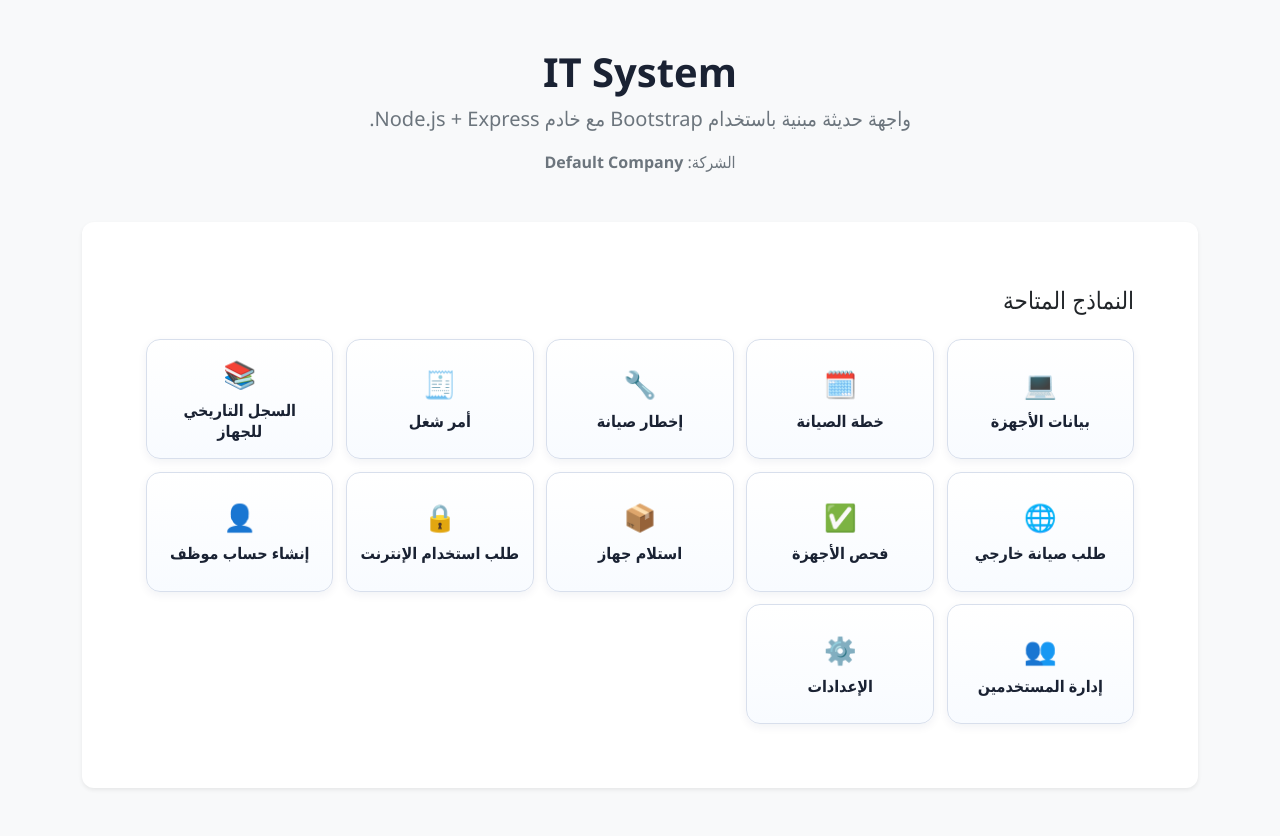
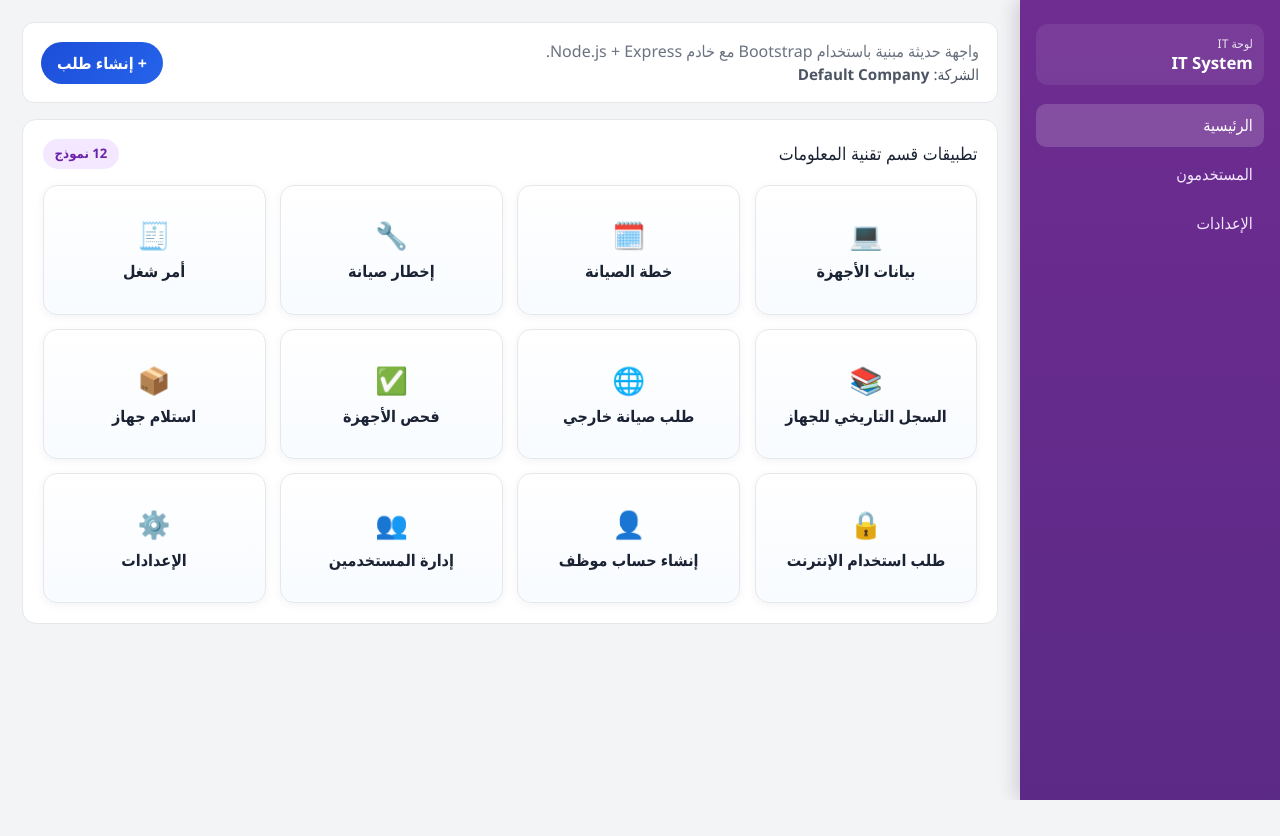
Before and after one commit to bahaa2008/gieco-it, a website: page index.html in a window 1280 px wide. After the commit the page ends 800 px from the top, so only its background shows below. Drawn offline with nearby package versions, Linux system fonts and the light colour scheme.

Commit message:
Redesign home UI with Odoo-inspired dashboard layout

```diff
--- a/index.html
+++ b/index.html
@@ -11,18 +11,38 @@
     />
     <link rel="stylesheet" href="static/css/styles.css" />
   </head>
-  <body class="bg-body-tertiary">
-    <header class="container py-5 text-center">
-      <img id="brandLogo" class="brand-logo mb-3" alt="شعار الشركة" hidden />
-      <h1 id="brandTitle" class="display-6 fw-bold">IT System</h1>
-      <p id="brandSubtitle" class="lead text-secondary">واجهة حديثة مبنية باستخدام Bootstrap مع خادم Node.js + Express.</p>
-      <p class="text-secondary mb-0">الشركة: <strong id="brandCompanyName">Default Company</strong></p>
-    </header>
+  <body class="odoo-surface">
+    <div class="app-shell">
+      <aside class="app-sidebar">
+        <div class="sidebar-brand">
+          <img id="brandLogo" class="brand-logo" alt="شعار الشركة" hidden />
+          <div>
+            <p class="sidebar-brand-label">لوحة IT</p>
+            <h1 id="brandTitle" class="sidebar-brand-title">IT System</h1>
+          </div>
+        </div>
+        <nav class="sidebar-nav" aria-label="التنقل الرئيسي">
+          <a class="sidebar-link active" href="#">الرئيسية</a>
+          <a class="sidebar-link" href="page/users-management">المستخدمون</a>
+          <a class="sidebar-link" href="page/settings">الإعدادات</a>
+        </nav>
+      </aside>
 
-    <main class="container pb-5">
-      <section class="card shadow-sm border-0">
-        <div class="card-body p-4 p-md-5">
-          <h2 class="h4 mb-4">النماذج المتاحة</h2>
+      <main class="app-content">
+        <header class="content-topbar">
+          <div>
+            <p id="brandSubtitle" class="topbar-subtitle">واجهة حديثة مبنية باستخدام Bootstrap مع خادم Node.js + Express.</p>
+            <p class="topbar-company mb-0">الشركة: <strong id="brandCompanyName">Default Company</strong></p>
+          </div>
+          <button type="button" class="primary-btn">+ إنشاء طلب</button>
+        </header>
+
+        <section class="dashboard-panel">
+          <div class="panel-header">
+            <h2 class="panel-title">تطبيقات قسم تقنية المعلومات</h2>
+            <span class="panel-badge">12 نموذج</span>
+          </div>
+
           <ul class="forms-grid list-unstyled" aria-label="قائمة النماذج">
             <li><a class="grid-link" href="page/f-it-01-01"><span class="grid-icon">💻</span><span class="grid-title">بيانات الأجهزة</span></a></li>
             <li><a class="grid-link" href="page/f-it-01-02"><span class="grid-icon">🗓️</span><span class="grid-title">خطة الصيانة</span></a></li>
@@ -37,9 +57,9 @@
             <li><a class="grid-link" href="page/users-management"><span class="grid-icon">👥</span><span class="grid-title">إدارة المستخدمين</span></a></li>
             <li><a class="grid-link" href="page/settings"><span class="grid-icon">⚙️</span><span class="grid-title">الإعدادات</span></a></li>
           </ul>
-        </div>
-      </section>
-    </main>
+        </section>
+      </main>
+    </div>
     <script src="static/js/core/settings.js"></script>
     <script>
       const settings = window.ITSystemSettings.getSettings();
--- a/static/css/styles.css
+++ b/static/css/styles.css
@@ -472,3 +472,151 @@ th {
   width: auto;
   object-fit: contain;
 }
+
+
+
+.odoo-surface {
+  background: #f3f4f6;
+}
+
+.app-shell {
+  min-height: 100vh;
+  display: grid;
+  grid-template-columns: 260px 1fr;
+}
+
+.app-sidebar {
+  background: linear-gradient(180deg, #6f2c91, #5b2a86);
+  color: #fff;
+  padding: 1.5rem 1rem;
+  box-shadow: -3px 0 18px rgba(36, 18, 54, 0.2);
+}
+
+.sidebar-brand {
+  display: flex;
+  align-items: center;
+  gap: 0.75rem;
+  padding: 0.7rem;
+  border-radius: 12px;
+  background: rgba(255, 255, 255, 0.08);
+  margin-bottom: 1.2rem;
+}
+
+.sidebar-brand-label {
+  margin: 0;
+  font-size: 0.75rem;
+  opacity: 0.85;
+}
+
+.sidebar-brand-title {
+  margin: 0;
+  font-size: 1.05rem;
+  font-weight: 700;
+  color: #fff;
+}
+
+.sidebar-nav {
+  display: flex;
+  flex-direction: column;
+  gap: 0.35rem;
+}
+
+.sidebar-link {
+  color: #f3e8ff;
+  text-decoration: none;
+  padding: 0.6rem 0.7rem;
+  border-radius: 10px;
+  transition: background 0.18s ease;
+}
+
+.sidebar-link:hover,
+.sidebar-link.active {
+  background: rgba(255, 255, 255, 0.16);
+  color: #fff;
+}
+
+.app-content {
+  padding: 1.4rem;
+}
+
+.content-topbar {
+  background: #fff;
+  border: 1px solid #e5e7eb;
+  border-radius: 12px;
+  padding: 1rem 1.1rem;
+  margin-bottom: 1rem;
+  display: flex;
+  justify-content: space-between;
+  gap: 1rem;
+  align-items: center;
+}
+
+.topbar-subtitle {
+  margin: 0;
+  color: #6b7280;
+}
+
+.topbar-company {
+  color: #4b5563;
+  font-size: 0.95rem;
+}
+
+.dashboard-panel {
+  background: #fff;
+  border: 1px solid #e5e7eb;
+  border-radius: 14px;
+  padding: 1.2rem;
+}
+
+.panel-header {
+  display: flex;
+  justify-content: space-between;
+  align-items: center;
+  margin-bottom: 1rem;
+  gap: 1rem;
+}
+
+.panel-title {
+  margin: 0;
+  font-size: 1.1rem;
+}
+
+.panel-badge {
+  background: #f3e8ff;
+  color: #6b21a8;
+  border-radius: 999px;
+  padding: 0.3rem 0.75rem;
+  font-size: 0.82rem;
+  font-weight: 700;
+}
+
+.odoo-surface .forms-grid {
+  grid-template-columns: repeat(auto-fit, minmax(200px, 1fr));
+  gap: 0.9rem;
+}
+
+.odoo-surface .grid-link {
+  min-height: 130px;
+  border-color: #e5e7eb;
+  box-shadow: 0 2px 10px rgba(15, 23, 42, 0.05);
+}
+
+.odoo-surface .grid-link:hover {
+  border-color: #c4b5fd;
+  box-shadow: 0 10px 18px rgba(91, 42, 134, 0.15);
+}
+
+@media (max-width: 992px) {
+  .app-shell {
+    grid-template-columns: 1fr;
+  }
+
+  .app-sidebar {
+    padding-bottom: 0.7rem;
+  }
+
+  .content-topbar {
+    flex-direction: column;
+    align-items: flex-start;
+  }
+}
```
